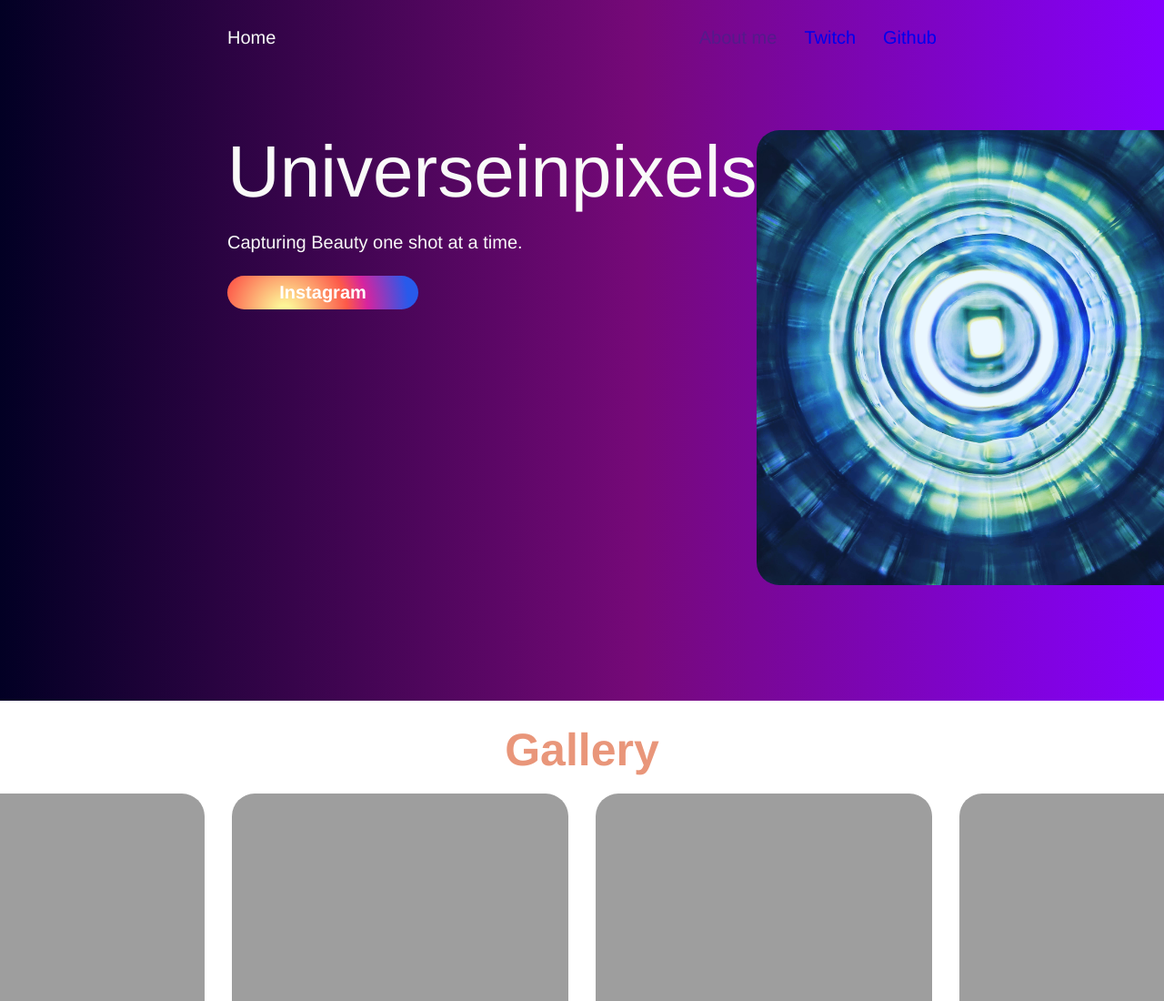
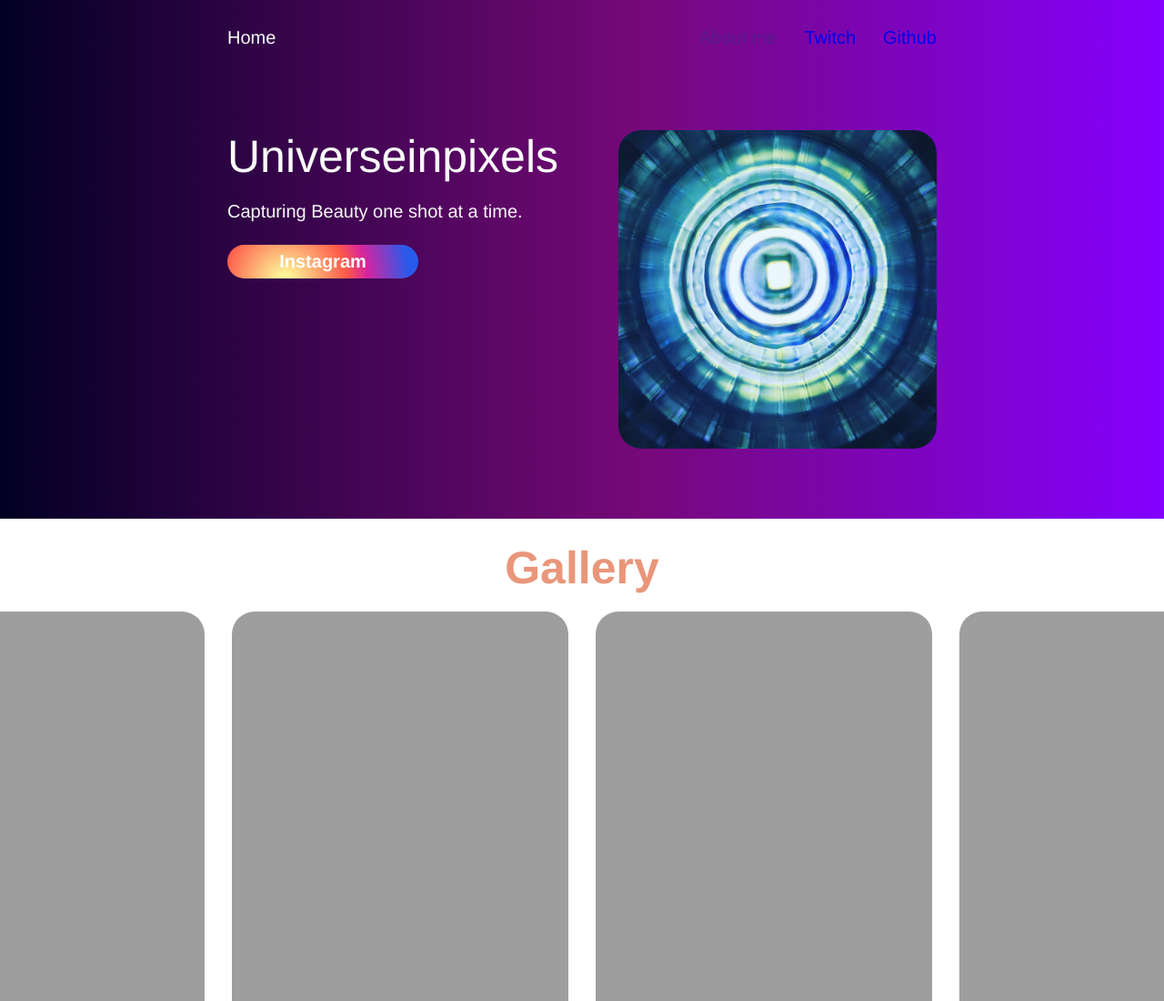
Before and after one commit to itspika/photographer-portfolio, a plain HTML site: page index.html in a window 1280 px wide. Shown: the top 1100 px of the page at 91% size. Drawn offline with Linux system fonts and the light colour scheme.

Commit message:
changed heading , image and first header size to fit in laptop view

```diff
--- a/styles.css
+++ b/styles.css
@@ -8,7 +8,7 @@ body{
     background: rgb(2,0,36);
     background: linear-gradient(90deg, rgba(2,0,36,1) 0%,
     rgba(118,9,121,1) 55%, rgba(132,0,255,1) 100%);
-    height: 750px;
+    height: 550px;
     padding: 10px 250px;
     font-size: 20px;
     color: #F9FAF8;
@@ -46,7 +46,7 @@ body{
 }
 
 .sub-heading{
-    font-size: 80px;
+    font-size: 50px;
     font-weight: extra-bold;
     color: #F9FAF8;
     margin-bottom: 20px;
@@ -77,8 +77,8 @@ body{
 
 .cover-pic{
     content: url('img/logo.jpg');
-    width: 500px;
-    height: 500px;
+    width: 350px;
+    height: 350px;
     border-radius: 25px;
 }
 
```
